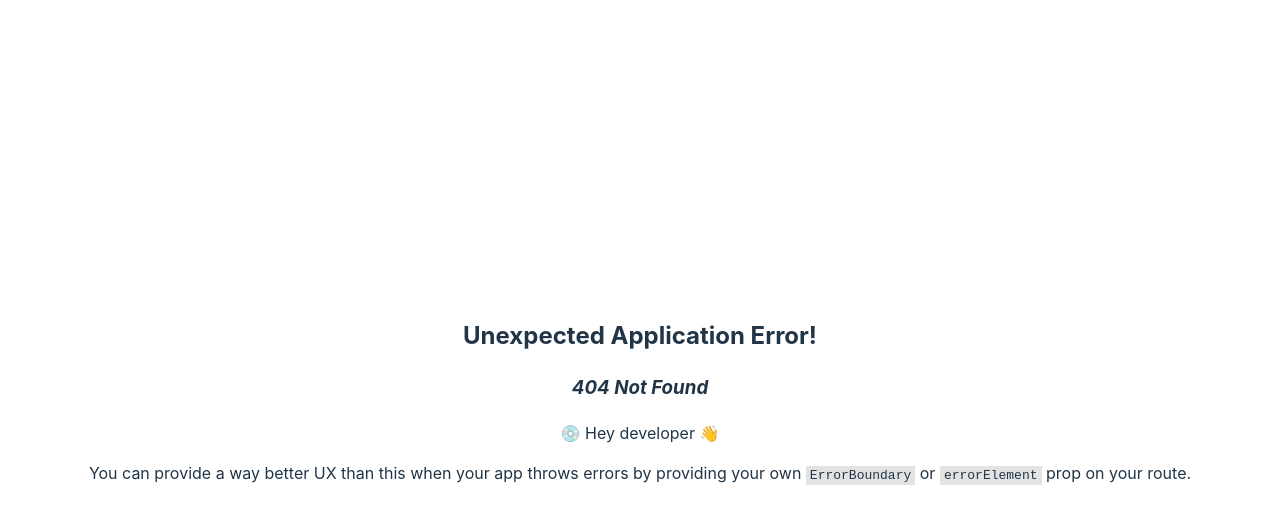
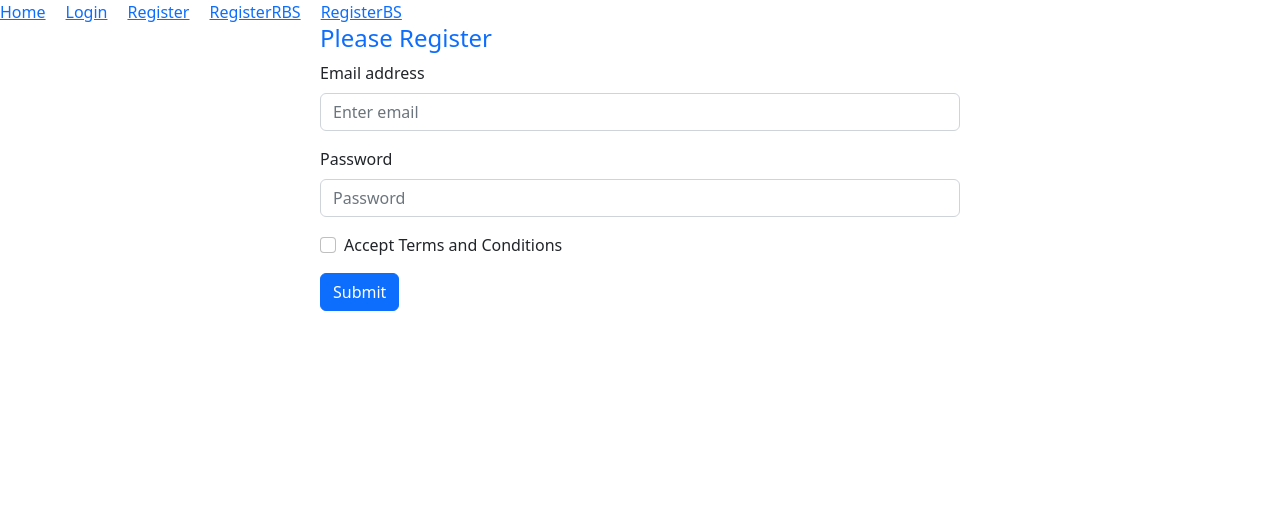
Before and after one commit to shawon012/email-password-auth, a React (Vite) app: page /register-rbs in a window 1280 px wide. Before the commit this address had no page. Shown: the top 524 px of the page. Built offline with nearby package versions, Linux system fonts and the light colour scheme.

Commit message:
bootstrap added

```diff
--- a/package.json
+++ b/package.json
@@ -9,10 +9,12 @@
     "preview": "vite preview"
   },
   "dependencies": {
+    "bootstrap": "^5.2.3",
     "firebase": "^9.19.1",
     "localforage": "^1.10.0",
     "match-sorter": "^6.3.1",
     "react": "^18.2.0",
+    "react-bootstrap": "^2.7.4",
     "react-dom": "^18.2.0",
     "react-router-dom": "^6.10.0",
     "sort-by": "^1.2.0"
--- a/src/components/Header/Header.jsx
+++ b/src/components/Header/Header.jsx
@@ -8,6 +8,8 @@ const Header = () => {
             <Link to="/">Home</Link>
             <Link to="/login">Login</Link>
             <Link to="/register">Register</Link>
+            <Link to="/register-rbs">RegisterRBS</Link>
+            <Link to="/register-bs">RegisterBS</Link>
         </nav>
     );
 };
--- /dev/null
+++ b/src/components/RegisterBS/RegisterBS.jsx
@@ -0,0 +1,26 @@
+import React from 'react';
+
+const RegisterBS = () => {
+    return (
+        <div className='w-50 mx-auto' >
+            <form>
+                <div class="mb-3">
+                    <label for="exampleInputEmail1" class="form-label">Email address</label>
+                    <input type="email" class="form-control" id="exampleInputEmail1" aria-describedby="emailHelp"/>
+
+                </div>
+                <div class="mb-3">
+                    <label for="exampleInputPassword1" class="form-label">Password</label>
+                    <input type="password" class="form-control" id="exampleInputPassword1"/>
+                </div>
+                <div class="mb-3 form-check">
+                    <input type="checkbox" class="form-check-input" id="exampleCheck1"/>
+                        <label class="form-check-label" for="exampleCheck1">Check me out</label>
+                </div>
+                <button type="submit" class="btn btn-primary">Submit</button>
+            </form>
+        </div>
+    );
+};
+
+export default RegisterBS;
--- /dev/null
+++ b/src/components/RegisterRBS/RegisterRBS.jsx
@@ -0,0 +1,39 @@
+import React from 'react';
+import Button from 'react-bootstrap/Button';
+import Form from 'react-bootstrap/Form';
+
+const RegisterRBS = () => {
+
+    const handleRegister = event => {
+        event.preventDefault();
+        const email = event.target.email.value;
+        const password = event.target.password.value;
+        console.log(email, password);
+    }
+
+    return (
+        <div className='w-50 mx-auto'>
+            <h4 className='text-primary'>Please Register</h4>
+            <Form onSubmit={handleRegister}>
+                <Form.Group className="mb-3" controlId="formBasicEmail">
+                    <Form.Label>Email address</Form.Label>
+                    <Form.Control type="email" name='email' placeholder="Enter email" />
+
+                </Form.Group>
+
+                <Form.Group className="mb-3" controlId="formBasicPassword">
+                    <Form.Label>Password</Form.Label>
+                    <Form.Control type="password" name='password' placeholder="Password" />
+                </Form.Group>
+                <Form.Group className="mb-3" controlId="formBasicCheckbox">
+                    <Form.Check type="checkbox" label="Accept Terms and Conditions" />
+                </Form.Group>
+                <Button variant="primary" type="submit">
+                    Submit
+                </Button>
+            </Form>
+        </div>
+    );
+};
+
+export default RegisterRBS;
--- a/src/index.css
+++ b/src/index.css
@@ -1,4 +1,4 @@
-:root {
+/* :root {
   font-family: Inter, system-ui, Avenir, Helvetica, Arial, sans-serif;
   line-height: 1.5;
   font-weight: 400;
@@ -66,4 +66,4 @@ button:focus-visible {
   button {
     background-color: #f9f9f9;
   }
-}
+} */
```
Also changed, not shown: src/main.jsx (+11 -1 lines), 1 other file (tests, documents, lock files or other folders).
